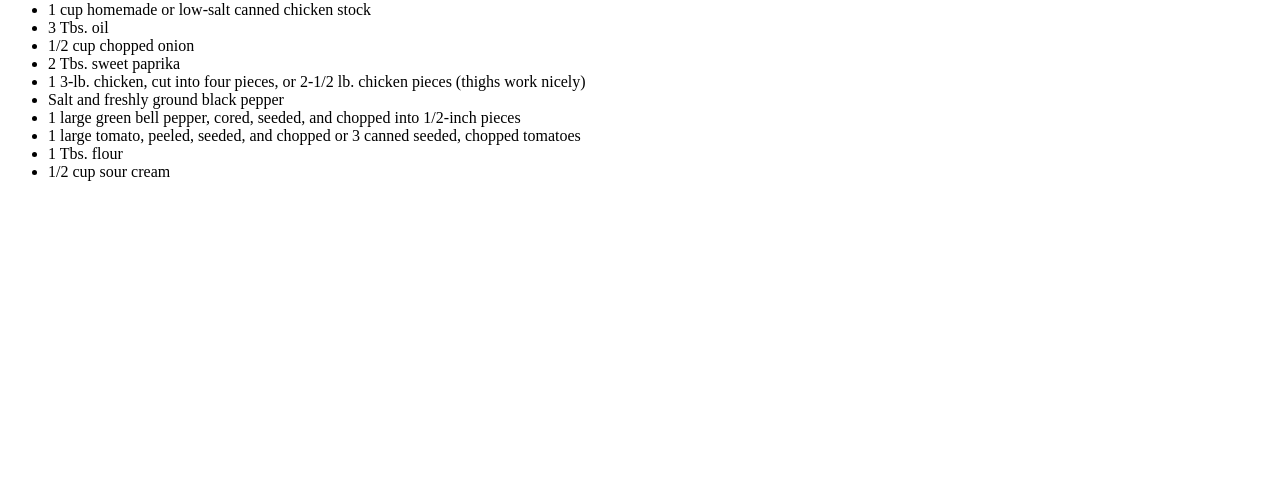
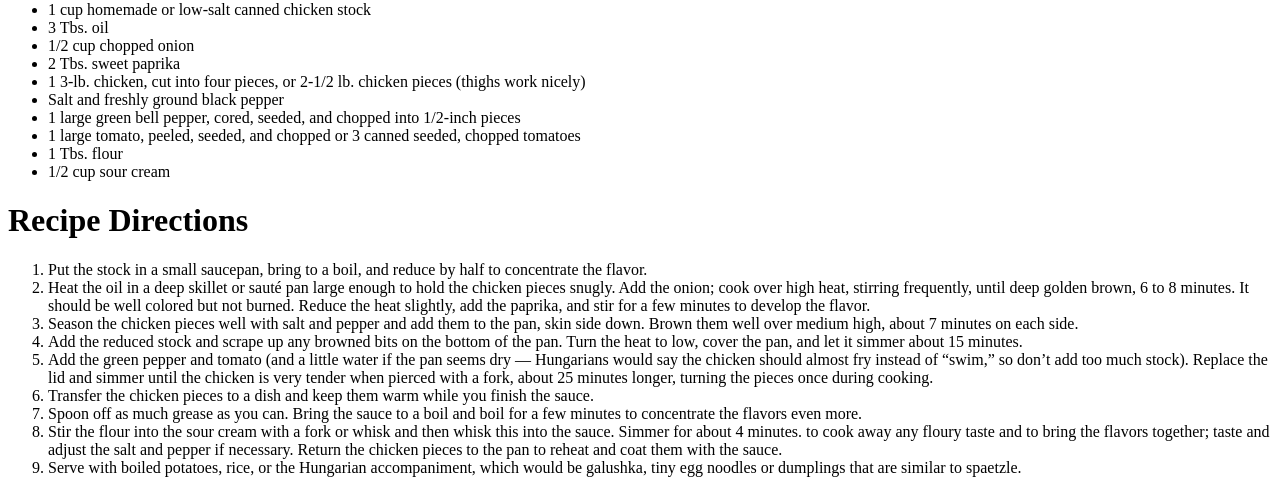
Before and after one commit to nsect/odin-recipes, a plain HTML site: page Recipes/chickenPaprikas.html in a window 1280 px wide. Shown: the part 757-1250 px from the top of the page. Before the commit the page ends 954 px from the top, so only its background shows below. Drawn offline with Linux system fonts and the light colour scheme.

Commit message:
Add chickenPaprikas recipe directions

```diff
--- a/Recipes/chickenPaprikas.html
+++ b/Recipes/chickenPaprikas.html
@@ -32,7 +32,19 @@
             <li>1/2 cup sour cream
             </li>
         </ul>
+    <h1>Recipe Directions</h1>
+        <ol>
+            <li>Put the stock in a small saucepan, bring to a boil, and reduce by half to concentrate the flavor.</li>
+            <li>Heat the oil in a deep skillet or sauté pan large enough to hold the chicken pieces snugly. Add the onion; cook over high heat, stirring frequently, until deep golden brown, 6 to 8 minutes. It should be well colored but not burned. Reduce the heat slightly, add the paprika, and stir for a few minutes to develop the flavor.</li>
+            <li>Season the chicken pieces well with salt and pepper and add them to the pan, skin side down. Brown them well over medium high, about 7 minutes on each side.</li>
+            <li>Add the reduced stock and scrape up any browned bits on the bottom of the pan. Turn the heat to low, cover the pan, and let it simmer about 15 minutes. </li>
+            <li>Add the green pepper and tomato (and a little water if the pan seems dry — Hungarians would say the chicken should almost fry instead of “swim,” so don’t add too much stock). Replace the lid and simmer until the chicken is very tender when pierced with a fork, about 25 minutes longer, turning the pieces once during cooking.</li>
+            <li>Transfer the chicken pieces to a dish and keep them warm while you finish the sauce. </li>
+            <li>Spoon off as much grease as you can. Bring the sauce to a boil and boil for a few minutes to concentrate the flavors even more. </li>
+            <li>Stir the flour into the sour cream with a fork or whisk and then whisk this into the sauce. Simmer for about 4 minutes. to cook away any floury taste and to bring the flavors together; taste and adjust the salt and pepper if necessary. Return the chicken pieces to the pan to reheat and coat them with the sauce.</li>
+            <li>Serve with boiled potatoes, rice, or the Hungarian accompaniment, which would be galushka, tiny egg noodles or dumplings that are similar to spaetzle.</li>
 
+        </ol>
 
     </body>
 </html>
```
